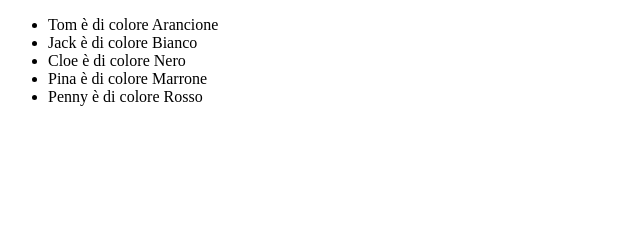
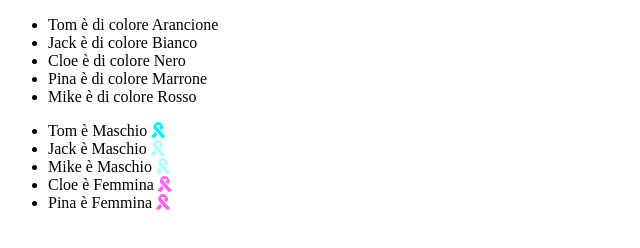
Before and after one commit to Wass01/js-snack-es6, a plain HTML site: page cats/index.html in a window 1280 px wide. Shown: the whole page, without its empty margins (0-640 px from the left). Drawn offline with nearby package versions, Linux system fonts and the light colour scheme.

Commit message:
mileston 2 quasi finito

```diff
--- a/cats/index.html
+++ b/cats/index.html
@@ -3,12 +3,16 @@
   <head>
     <meta charset="utf-8">
     <title>cats</title>
+    <link rel="stylesheet" href="https://cdnjs.cloudflare.com/ajax/libs/font-awesome/5.15.2/css/all.min.css" integrity="sha512-HK5fgLBL+xu6dm/Ii3z4xhlSUyZgTT9tuc/hSrtw6uzJOvgRr2a9jyxxT1ely+B+xFAmJKVSTbpM/CuL7qxO8w==" crossorigin="anonymous"/>
+    <link rel="stylesheet" href="./master.css">
     <script src="https://ajax.googleapis.com/ajax/libs/jquery/3.3.1/jquery.min.js"></script>
     <script src="./main.js" charset="utf-8"></script>
   </head>
   <body>
     <ul id="gatti">
+    </ul>
 
+    <ul id="gatti-fiocco">
     </ul>
 
   </body>
--- a/cats/main.js
+++ b/cats/main.js
@@ -1,9 +1,17 @@
+// milestone 1
 // Definire un array di oggetti;
 // ogni oggetto rappresenta un gatto, che è caratterizzato da:
 // nome, età, colore e sesso.
 // Tramite la funzione .forEach(),
 // stampare in pagina tutti i gattini,
 // ciascuno con il proprio colore e il proprio nome.
+
+// Milestone 2
+// Dividere i gatti in due contenitori distinti in base al sesso
+// e aggiungere a fianco di ogni gattino un fiocco colorato di rosa,
+// se femmina, o di blu, se maschio.
+// Il colore del fiocco deve essere più tenue se il gatto è più giovane,
+// più scuro se il gatto è più vecchio.
 
 
 $(document).ready(function() {
@@ -34,15 +42,37 @@ $(document).ready(function() {
       sesso: "Femmina"
     },
     {
-      nome: "Penny",
-      eta: 7,
+      nome: "Mike",
+      eta: 6,
       colore: "Rosso",
       sesso: "Maschio"
     }
   ];
 
+  // stampo in pagina con forEach tutti i gattini(nome e colore)
   gatti.forEach((item) => {
     $("#gatti").append(`<li>${item.nome} è di colore ${item.colore}</li>`);
   });
+
+  // creo due variabili che dividono il sesso e le faccio filtrare
+  const maschio = gatti.filter((item) => {return item.sesso == "Maschio"});
+  const femmina = gatti.filter((item) => {return item.sesso == "Femmina"});
+
+  maschio.forEach((item) => {
+    $("#gatti-fiocco").append(`<li class="azzurro giovane">${item.nome} è ${item.sesso} <i class="fas fa-ribbon"></i></li>`);
+    // verifico età e assegno opacità
+    if (item.eta > 7) {
+      $("li.azzurro").removeClass("giovane");
+    }
+
+  });
+
+  femmina.forEach((item) => {
+    $("#gatti-fiocco").append(`<li class="rosa giovane">${item.nome} è ${item.sesso} <i class="fas fa-ribbon"></i></li>`);
+    // verifico età e assegno opacità
+    if (item.eta > 7) {
+      $("li.rosa").removeClass("giovane");
+    }
+  });
+
 });
-// stampo in pagina con forEach tutti i gattini(nome e colore)
--- /dev/null
+++ b/cats/master.css
@@ -0,0 +1,11 @@
+.azzurro > i{
+  color: #00f2ff;
+}
+
+.rosa > i{
+  color: #ff66ef;
+}
+
+.giovane i{
+  opacity: 0.3;
+}
```
